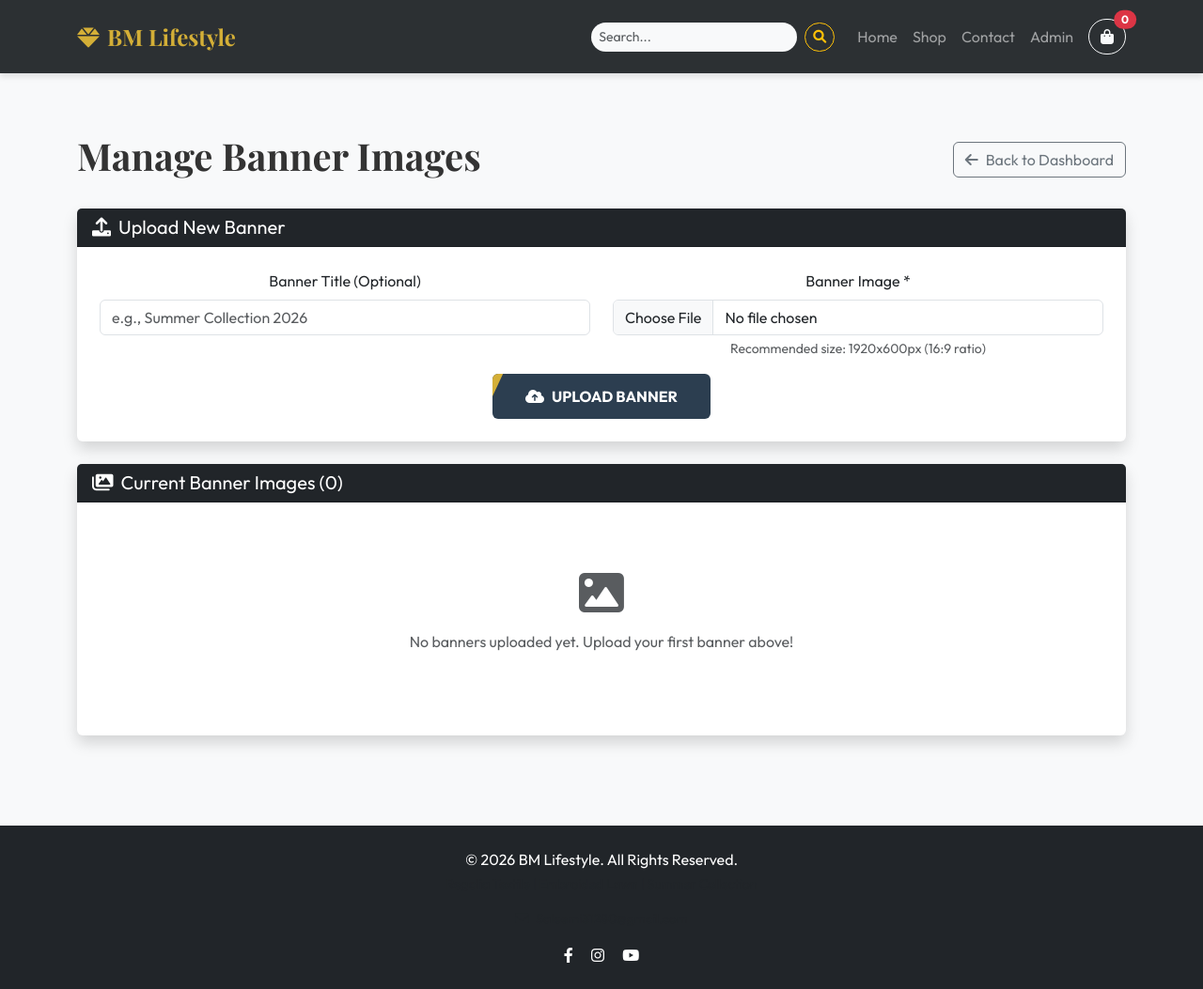
After one commit to Hassan141998/bm_lifestyle, a Python web app: template app/templates/manage_banners.html in a window 1280 px wide. The commit adds this page. Shown: the whole page at 94% size. Run offline with Jinja, Linux system fonts and the light colour scheme; the template is opened without the code that fills it, so the values that code supplies are empty; some web fonts are replaced.

Commit message:
Add banner image management system for homepage carousel

```diff
--- /dev/null
+++ b/app/templates/manage_banners.html
@@ -0,0 +1,92 @@
+{% extends "base.html" %}
+
+{% block content %}
+<div class="container py-5">
+    <div class="d-flex justify-content-between align-items-center mb-4">
+        <h1 class="display-6 fw-bold">Manage Banner Images</h1>
+        <a href="{{ url_for('main.admin_dashboard') }}" class="btn btn-outline-secondary">
+            <i class="fas fa-arrow-left me-2"></i>Back to Dashboard
+        </a>
+    </div>
+
+    <!-- Upload New Banner -->
+    <div class="card shadow border-0 mb-4">
+        <div class="card-header bg-dark text-white">
+            <h5 class="mb-0"><i class="fas fa-upload me-2"></i>Upload New Banner</h5>
+        </div>
+        <div class="card-body">
+            <form method="POST" action="{{ url_for('main.upload_banner') }}" enctype="multipart/form-data">
+                <div class="row">
+                    <div class="col-md-6 mb-3">
+                        <label for="title" class="form-label">Banner Title (Optional)</label>
+                        <input type="text" class="form-control" id="title" name="title"
+                            placeholder="e.g., Summer Collection 2026">
+                    </div>
+                    <div class="col-md-6 mb-3">
+                        <label for="image" class="form-label">Banner Image *</label>
+                        <input type="file" class="form-control" id="image" name="image" accept="image/*" required>
+                        <div class="form-text">Recommended size: 1920x600px (16:9 ratio)</div>
+                    </div>
+                </div>
+                <button type="submit" class="btn btn-unique">
+                    <i class="fas fa-cloud-upload-alt me-2"></i>Upload Banner
+                </button>
+            </form>
+        </div>
+    </div>
+
+    <!-- Current Banners -->
+    <div class="card shadow border-0">
+        <div class="card-header bg-dark text-white">
+            <h5 class="mb-0"><i class="fas fa-images me-2"></i>Current Banner Images ({{ banners|length }})</h5>
+        </div>
+        <div class="card-body">
+            {% if banners %}
+            <div class="row">
+                {% for banner in banners %}
+                <div class="col-md-4 mb-4">
+                    <div class="card h-100 shadow-sm">
+                        <img src="{{ banner.image_data }}" class="card-img-top" alt="{{ banner.title or 'Banner' }}"
+                            style="height: 200px; object-fit: cover;">
+                        <div class="card-body">
+                            <h6 class="card-title">{{ banner.title or 'Untitled Banner' }}</h6>
+                            <p class="card-text small text-muted">
+                                <i class="fas fa-calendar me-1"></i>{{ banner.created_at.strftime('%Y-%m-%d') }}<br>
+                                <i class="fas fa-sort me-1"></i>Position: {{ banner.order_position }}<br>
+                                <span class="badge bg-{{ 'success' if banner.is_active else 'secondary' }}">
+                                    {{ 'Active' if banner.is_active else 'Inactive' }}
+                                </span>
+                            </p>
+                        </div>
+                        <div class="card-footer bg-white">
+                            <div class="d-flex gap-2">
+                                <form action="{{ url_for('main.toggle_banner', banner_id=banner.id) }}" method="POST"
+                                    class="flex-fill">
+                                    <button type="submit"
+                                        class="btn btn-sm btn-{{ 'warning' if banner.is_active else 'success' }} w-100">
+                                        <i class="fas fa-{{ 'eye-slash' if banner.is_active else 'eye' }} me-1"></i>
+                                        {{ 'Hide' if banner.is_active else 'Show' }}
+                                    </button>
+                                </form>
+                                <form action="{{ url_for('main.delete_banner', banner_id=banner.id) }}" method="POST"
+                                    onsubmit="return confirm('Delete this banner?');" class="flex-fill">
+                                    <button type="submit" class="btn btn-sm btn-danger w-100">
+                                        <i class="fas fa-trash me-1"></i>Delete
+                                    </button>
+                                </form>
+                            </div>
+                        </div>
+                    </div>
+                </div>
+                {% endfor %}
+            </div>
+            {% else %}
+            <div class="text-center py-5">
+                <i class="fas fa-image fa-3x text-muted mb-3"></i>
+                <p class="text-muted">No banners uploaded yet. Upload your first banner above!</p>
+            </div>
+            {% endif %}
+        </div>
+    </div>
+</div>
+{% endblock %}
```
Also changed, not shown: app/models.py (+8 -0 lines), app/routes.py (+77 -1 lines), app/templates/admin_dashboard.html (+8 -3 lines).
